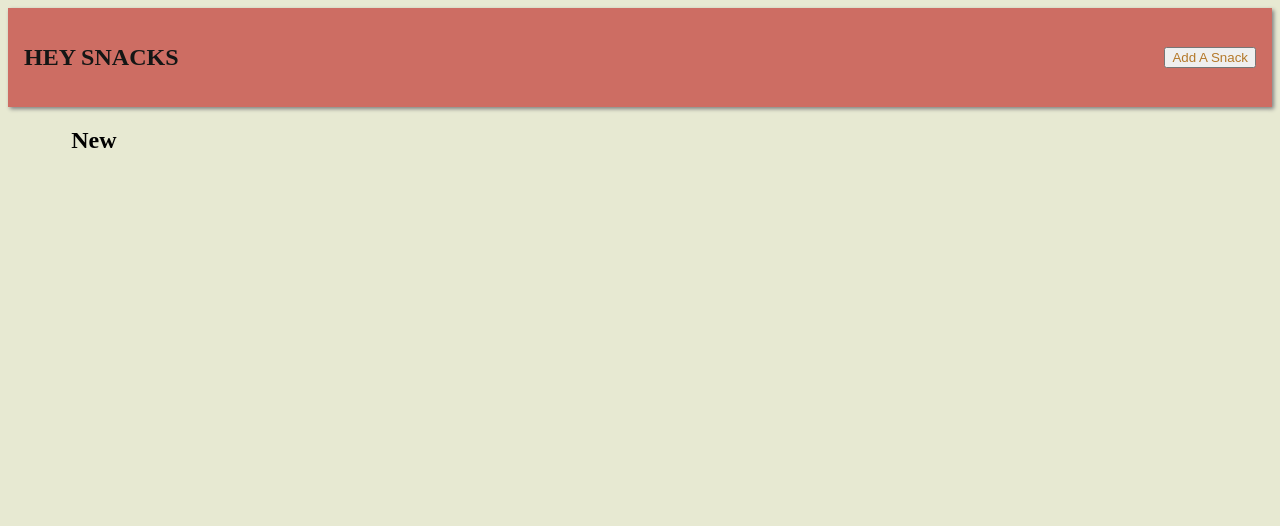
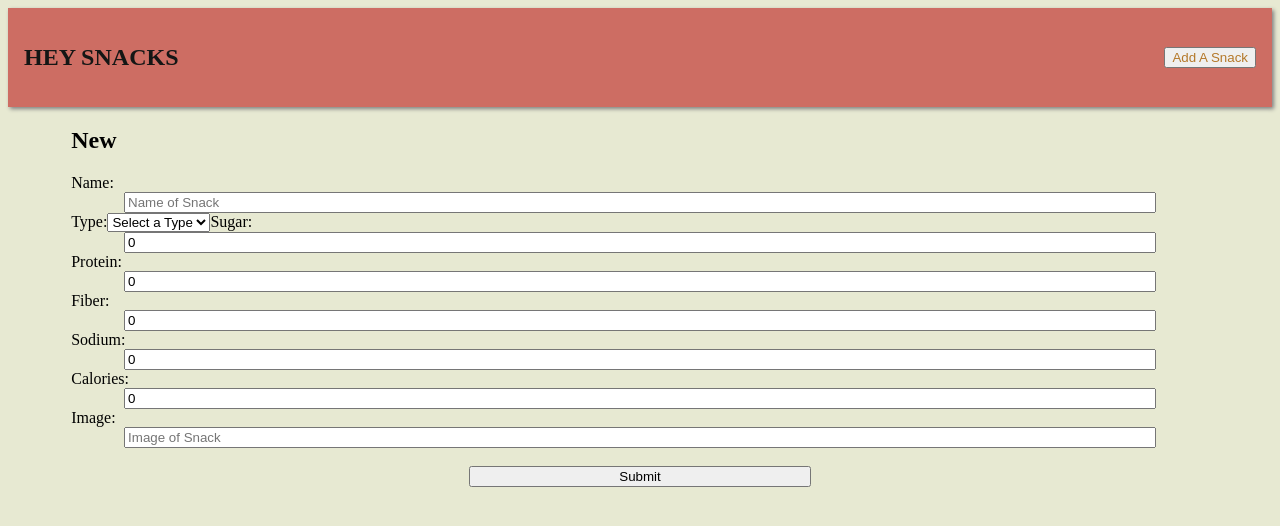
Before and after one commit to SamuelBAlba/SnackAlong-FrontEnd, a React (Create React App) app: page /snacks/new in a window 1280 px wide. Shown: the top 526 px of the page. Built offline with nearby package versions, Linux system fonts and the light colour scheme; no server answers.

Commit message:
forms mostly done

```diff
--- a/src/Components/Snack.js
+++ b/src/Components/Snack.js
@@ -3,14 +3,12 @@ import { Link } from "react-router-dom";
 function Snack({ snack }) {
 
   const isHealthy = (snack) => {
-
-    if(snack.sugar <= 5 && snack.sodium <= 140 && snack.protein > 1 ) {
+    if(snack.sugar <= 5 && snack.sodium <= 140 && snack.protein > 1  ) {
       return true
     } else {
       return false
     }
-  }
-
+  };
 
   return (
     <tr>
--- a/src/Components/SnackDetails.js
+++ b/src/Components/SnackDetails.js
@@ -13,8 +13,6 @@ export default function SnackDetails() {
 
             .then((response) => {
                 setSingleSnack(response.data)
-                // console.log(singleSnack)
-                console.log(`${id}`)
             }).catch((e) => {
                 console.warn("catch", e)
             })
--- a/src/Components/SnackEditForm.js
+++ b/src/Components/SnackEditForm.js
@@ -43,12 +43,14 @@ function SnackEditForm() {
         );
       }, [id, navigate]);
 
-
-
+    const handleSubmit = (event) => {
+        event.preventDefault();
+        updateSnack(snack, id);
+    };
 
     return (
-        <div>
-            <form className="Edit">
+        <div className="Edit">
+            <form onSubmit={handleSubmit}>
                 <label htmlFor="name">Name:</label>
                 <input
                 id="name"
@@ -60,14 +62,12 @@ function SnackEditForm() {
                 />
 
                 <label htmlFor="type">Type:</label>
-                <input
-                id="type"
-                type="text"
-                value={snack.type}
-                onChange={handleTextChange}
-                placeholder="Type of Snack"
-                required
-                />
+                <select>
+                    <option value="">Select a Type</option>
+                    <option value="Salty">Salty</option>
+                    <option value="Sweet">Sweet</option>
+                    <option value="Sour">Sour</option>
+                </select>
 
                 <label htmlFor="sugar">Sugar:</label>
                 <input
@@ -92,7 +92,7 @@ function SnackEditForm() {
                 <label htmlFor="fiber">Fiber:</label>
                 <input
                 id="fiber"
-                type="text"
+                type="number"
                 value={snack.fiber}
                 onChange={handleTextChange}
                 placeholder="Fiber"
@@ -117,7 +117,6 @@ function SnackEditForm() {
                 value={snack.calories}
                 onChange={handleTextChange}
                 placeholder="Calories"
-                required
                 />
 
                 <label htmlFor="img">Image:</label>
@@ -127,7 +126,6 @@ function SnackEditForm() {
                 value={snack.img}
                 onChange={handleTextChange}
                 placeholder="Image of Snack"
-                required
                 />
 
                 <br/>
--- a/src/Components/SnackNewForm.js
+++ b/src/Components/SnackNewForm.js
@@ -0,0 +1,131 @@
+import axios from "axios";
+import { useState } from "react";
+import { useNavigate } from "react-router-dom";
+
+const API = process.env.REACT_APP_API_URL;
+
+function SnackNewForm() {
+    let navigate = useNavigate();
+
+    const addSnack = (newSnack) => {
+        axios
+          .post(`${API}/snacks`, newSnack)
+          .then(
+            () => {
+              navigate(`/snacks`);
+            },
+            (error) => console.error(error)
+          )
+          .catch((c) => console.warn("catch", c));
+    };
+
+
+    const [snack, setSnack] = useState({
+        name: "",
+        type: "",
+        sugar: 0,
+        protein: 0,
+        fiber: 0,
+        sodium: 0,
+        calories: 0,
+        url: ""
+    });
+
+    const handleTextChange = (event) => {
+        setSnack({ ...snack, [event.target.id]: event.target.value });
+    };
+
+    const handleSubmit = (event) => {
+        event.preventDefault();
+        addSnack(snack);
+    };
+
+
+    return (
+        <div className="New">
+            <form onSubmit={handleSubmit}>
+                <label htmlFor="name">Name:</label>
+                <input
+                id="name"
+                type="text"
+                value={snack.name}
+                onChange={handleTextChange}
+                placeholder="Name of Snack"
+                required
+                />
+
+                <label id="type" value={snack.type} onChange={handleTextChange} required>Type:</label>
+                <select>
+                    <option value="">Select a Type</option>
+                    <option value="Salty">Salty</option>
+                    <option value="Sweet">Sweet</option>
+                    <option value="Sour">Sour</option>
+                </select>
+
+
+                <label htmlFor="sugar">Sugar:</label>
+                <input
+                id="sugar"
+                type="number"
+                value={snack.sugar}
+                onChange={handleTextChange}
+                placeholder="Sugar"
+                required
+                />
+
+                <label htmlFor="protein">Protein:</label>
+                <input
+                id="protein"
+                type="number"
+                value={snack.protein}
+                onChange={handleTextChange}
+                placeholder="Protein"
+                required
+                />
+
+                <label htmlFor="fiber">Fiber:</label>
+                <input
+                id="fiber"
+                type="number"
+                value={snack.fiber}
+                onChange={handleTextChange}
+                placeholder="Fiber"
+                required
+                />
+
+                <label htmlFor="sodium">Sodium:</label>
+                <input
+                id="sodium"
+                type="number"
+                value={snack.sodium}
+                onChange={handleTextChange}
+                placeholder="Sodium"
+                required
+                />
+
+                <label htmlFor="calories">Calories:</label>
+                <input
+                id="calories"
+                type="number"
+                value={snack.calories}
+                onChange={handleTextChange}
+                placeholder="Calories"
+                />
+
+                <label htmlFor="img">Image:</label>
+                <input
+                id="img"
+                type="text"
+                value={snack.img}
+                onChange={handleTextChange}
+                placeholder="Image of Snack"
+                />
+
+                <br/>
+                <input type="submit"/>
+            </form>
+        </div>
+    )
+};
+
+export default SnackNewForm;
--- a/src/Components/Snacks.js
+++ b/src/Components/Snacks.js
@@ -5,16 +5,36 @@ const API = process.env.REACT_APP_API_URL;
 
 function Snacks() {
     const [snacks, setSnacks] = useState([]);
+    const [originalSnacks, setOriginalSnacks] = useState([])
 
     useEffect(() => {
         axios.get(`${API}/snacks`)
-            .then((response) => setSnacks(response.data))
+            .then((response) => {
+                setSnacks(response.data);
+                setOriginalSnacks(response.data);
+            })
             .catch((e) => console.warn("catch", e));
     }, []);
+
+    const sortByType = (type) => {
+        if (type) {
+            const filteredSnacks = originalSnacks.filter((snack) => snack.type === type);
+            setSnacks(filteredSnacks);
+        } else {
+            setSnacks(originalSnacks);
+        }
+    };
+
 
     return (
         <div>
             <section>
+                <div>
+                    <button onClick={() => sortByType('Salty')}>Sort by Salty</button>
+                    <button onClick={() => sortByType('Sweet')}>Sort by Sweet</button>
+                    <button onClick={() => sortByType('Sour')}>Sort by Sour</button>
+                    <button onClick={() => sortByType()}>Show all snacks</button>
+                </div>
                 <table>
                     <thead>
                         <tr>
--- a/src/Pages/New.js
+++ b/src/Pages/New.js
@@ -1,9 +1,10 @@
-
+import SnackNewForm from "../Components/SnackNewForm";
 
 function New() {
     return (
         <div className="New">
             <h2>New</h2>
+            <SnackNewForm/>
         </div>
     );
 }
```
